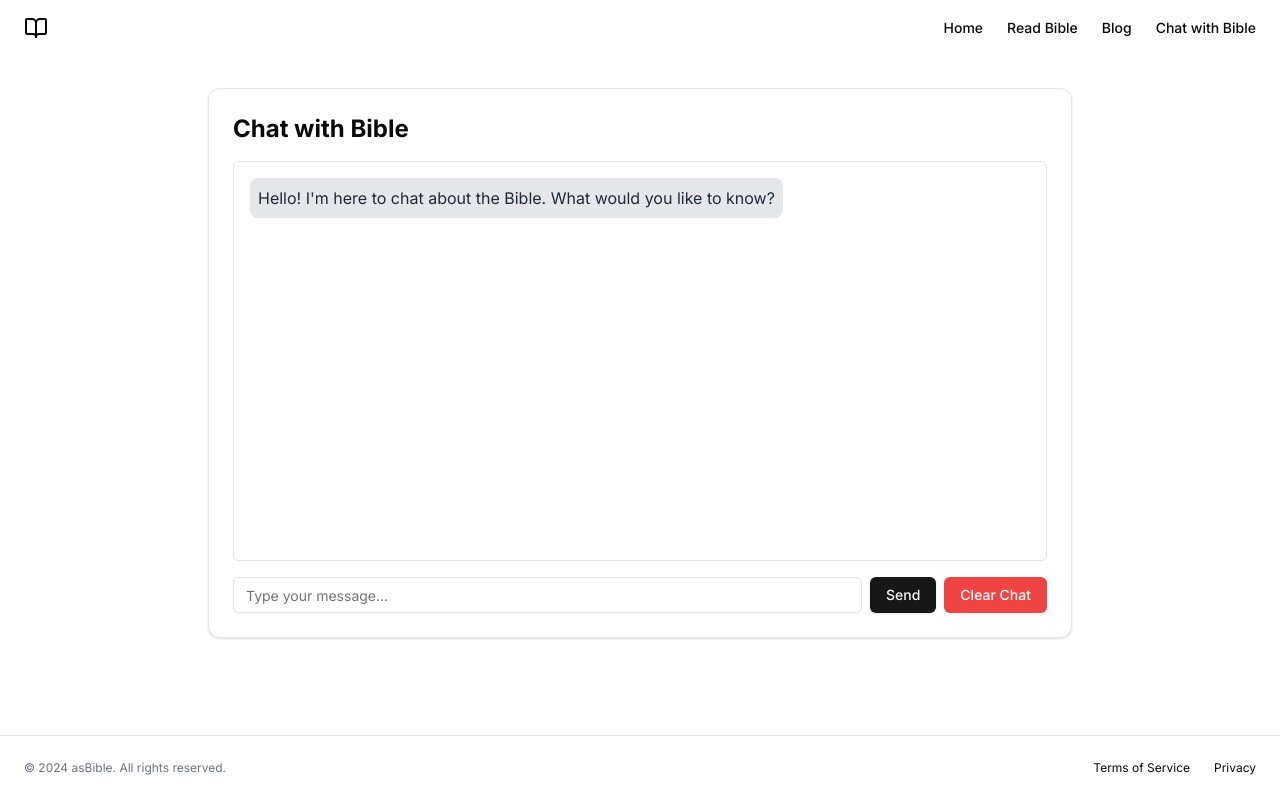
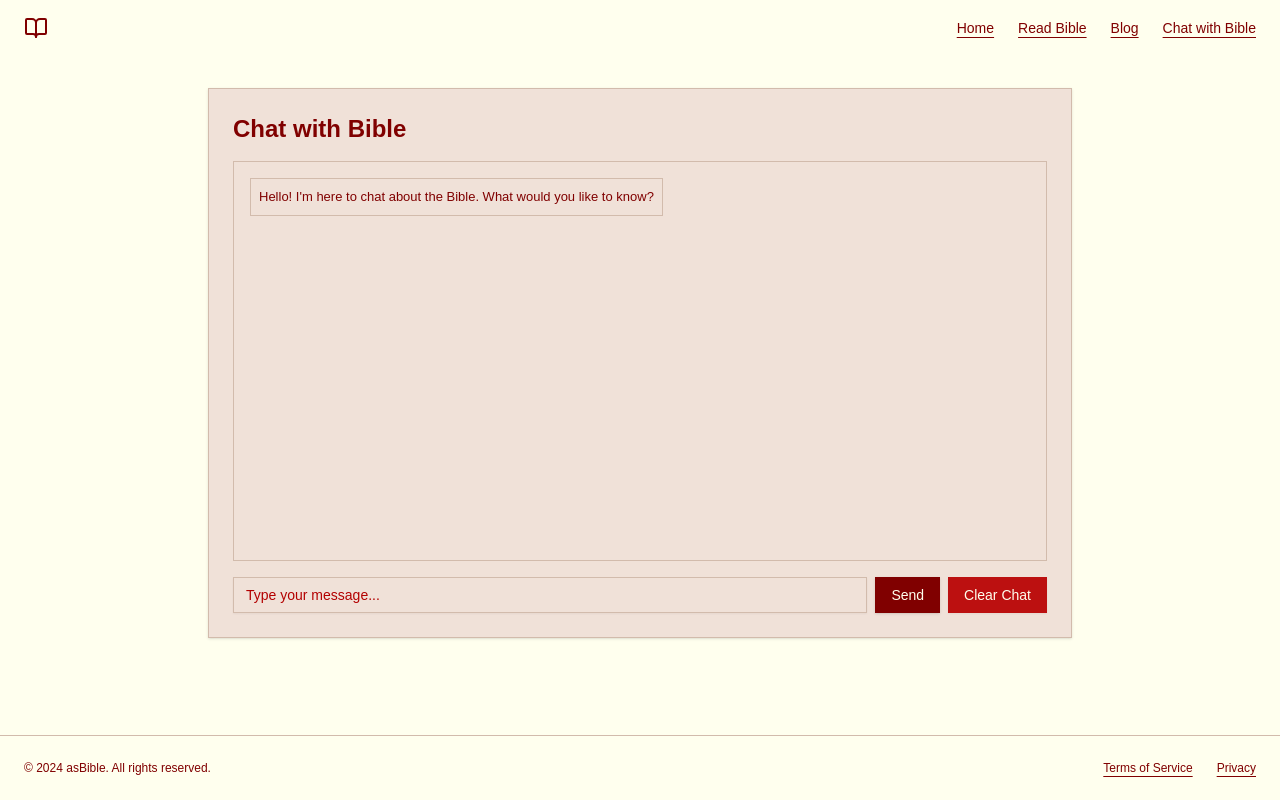
Before and after one commit to haikukoten/bible-app, a Next.js app: page /chat in a window 1280 px wide. Built offline with nearby package versions, Linux system fonts and the light colour scheme; no server answers.

Commit message:
chore: Apply 4chan aesthetic and adjust spacing

```diff
--- a/app/bible/page.tsx
+++ b/app/bible/page.tsx
@@ -125,14 +125,14 @@ export default function BiblePage() {
 
   return (
     <>
-      <section className="w-full py-12 md:py-24 lg:py-32">
+      <section className="w-full py-4 md:py-6 lg:py-8">
         <div className="container px-4 md:px-6">
           <div className="flex flex-col items-center space-y-4 text-center">
             <div className="space-y-2">
               <h1 className="text-3xl font-bold tracking-tighter sm:text-4xl md:text-5xl lg:text-6xl/none">
                 Bible
               </h1>
-              <p className="mx-auto max-w-[700px] text-gray-500 md:text-xl dark:text-gray-400">
+              <p className="mx-auto max-w-[700px] md:text-xl">
                 Search and read the scriptures.
               </p>
             </div>
@@ -192,7 +192,7 @@ export default function BiblePage() {
       </section>
 
       {/* Bible Content */}
-      <section className="w-full py-12 md:py-24 lg:py-32 bg-gray-100 dark:bg-gray-800">
+      <section className="w-full py-4 md:py-6 lg:py-8">
         <div className="container px-4 md:px-6">
           <Card className="w-full max-w-3xl mx-auto">
             <CardHeader className="flex flex-col space-y-4 md:flex-row md:space-y-0 md:items-center md:justify-between">
@@ -250,7 +250,7 @@ export default function BiblePage() {
           isOpen={isChapterModalOpen}
           onRequestClose={() => setIsChapterModalOpen(false)}
           contentLabel="Select Chapter"
-          className="bg-white p-4 rounded shadow-lg max-w-xs mx-auto"
+          className="p-4 rounded shadow-lg max-w-xs mx-auto bg-card text-card-foreground"
           overlayClassName="fixed inset-0 bg-black bg-opacity-50 flex items-center justify-center"
         >
           <h2 className="text-lg font-semibold mb-4">Select Chapter for {book}</h2>
--- a/app/blog/[slug]/page.tsx
+++ b/app/blog/[slug]/page.tsx
@@ -15,7 +15,7 @@ const options = {
     [MARKS.ITALIC]: (text: ReactNode) => <em className="italic">{text}</em>,
     [MARKS.UNDERLINE]: (text: ReactNode) => <u>{text}</u>,
     [MARKS.CODE]: (text: ReactNode) => (
-      <code className="font-mono bg-gray-100 p-1 rounded">{text}</code>
+      <code className="font-mono p-1">{text}</code>
     ),
   },
   renderNode: {
@@ -128,7 +128,7 @@ export default async function BlogPostPage({
   const content = article?.content as unknown as Document;
 
   return (
-    <main className="flex min-h-screen flex-col items-center justify-between p-6 md:p-24 bg-white">
+    <main className="flex min-h-screen flex-col items-center justify-between p-6 md:p-24">
       <section className="w-full max-w-3xl">
         <div className="space-y-12">
           {/* Go Back Button */}
@@ -142,7 +142,7 @@ export default async function BlogPostPage({
             <h1 className="text-3xl md:text-4xl font-bold tracking-tighter sm:text-5xl">
               {article?.title}
             </h1>
-            <p className="text-zinc-500 text-sm md:text-base/relaxed lg:text-base/relaxed xl:text-xl/relaxed dark:text-zinc-400">
+            <p className="text-sm md:text-base/relaxed lg:text-base/relaxed xl:text-xl/relaxed">
               {article?.excerpt}
             </p>
           </div>
--- a/app/blog/page.tsx
+++ b/app/blog/page.tsx
@@ -52,7 +52,7 @@ export default function BlogPage() {
   }
 
   return (
-    <main className="flex min-h-screen flex-col items-center justify-between p-6 md:p-24 bg-white">
+    <main className="flex min-h-screen flex-col items-center justify-between p-6 md:p-24">
       <section className="w-full pt-12">
         <div className="mx-auto container space-y-6 md:space-y-12 px-4 md:px-6">
           <div className="flex flex-col items-center justify-center space-y-4 text-center">
@@ -60,7 +60,7 @@ export default function BlogPage() {
               <h1 className="text-2xl md:text-3xl font-bold tracking-tighter sm:text-4xl md:text-5xl">
                 Welcome to the Blog
               </h1>
-              <p className="max-w-[900px] text-zinc-500 text-sm md:text-xl/relaxed lg:text-base/relaxed xl:text-xl/relaxed dark:text-zinc-400">
+              <p className="max-w-[900px] text-sm md:text-xl/relaxed lg:text-base/relaxed xl:text-xl/relaxed">
                 Explore thought-provoking articles on faith, spirituality, and more.
               </p>
             </div>
@@ -85,11 +85,11 @@ export default function BlogPage() {
                           {post.title}
                         </h3>
                       </Link>
-                      <p className="text-sm md:text-base text-zinc-500 mt-2 md:mt-4 mb-1 md:mb-2 dark:text-zinc-400">
+                      <p className="text-sm md:text-base mt-2 md:mt-4 mb-1 md:mb-2 border-b pb-2">
                         {post.excerpt}
                       </p>
                       {post.publishedDate && (
-                        <p className="text-xs md:text-sm text-zinc-600 mt-1 md:mt-2 mb-1 md:mb-2 font-bold dark:text-zinc-400">
+                        <p className="text-xs md:text-sm mt-1 md:mt-2 mb-1 md:mb-2 font-bold">
                           Published on: {new Date(post.publishedDate).toLocaleDateString()}
                         </p>
                       )}
--- a/app/chat/page.tsx
+++ b/app/chat/page.tsx
@@ -89,7 +89,7 @@ export default function ChatWithBible() {
           <ScrollArea className="h-[400px] mb-4 p-4 border rounded-md">
             {messages.map((message, index) => (
               <div key={index} className={`mb-4 ${message.role === 'user' ? 'text-right' : 'text-left'}`}>
-                <div className={`inline-block p-2 rounded-lg ${message.role === 'user' ? 'bg-blue-500 text-white' : 'bg-gray-200 text-gray-800'}`}>
+                <div className={`inline-block p-2 border ${message.role === 'user' ? 'bg-background text-foreground' : 'bg-card text-card-foreground'}`}>
                   {message.content}
                 </div>
               </div>
--- a/app/globals.css
+++ b/app/globals.css
@@ -1,20 +1,6 @@
 @tailwind base;
 @tailwind components;
 @tailwind utilities;
-
-:root {
-  --foreground-rgb: 0, 0, 0;
-  --background-start-rgb: 214, 219, 220;
-  --background-end-rgb: 255, 255, 255;
-}
-
-@media (prefers-color-scheme: dark) {
-  :root {
-    --foreground-rgb: 255, 255, 255;
-    --background-start-rgb: 0, 0, 0;
-    --background-end-rgb: 0, 0, 0;
-  }
-}
 
 @layer utilities {
   .text-balance {
@@ -24,57 +10,38 @@
 
 @layer base {
   :root {
-    --background: 0 0% 100%;
-    --foreground: 0 0% 3.9%;
-    --card: 0 0% 100%;
-    --card-foreground: 0 0% 3.9%;
-    --popover: 0 0% 100%;
-    --popover-foreground: 0 0% 3.9%;
-    --primary: 0 0% 9%;
-    --primary-foreground: 0 0% 98%;
-    --secondary: 0 0% 96.1%;
-    --secondary-foreground: 0 0% 9%;
-    --muted: 0 0% 96.1%;
-    --muted-foreground: 0 0% 45.1%;
-    --accent: 0 0% 96.1%;
-    --accent-foreground: 0 0% 9%;
-    --destructive: 0 84.2% 60.2%;
-    --destructive-foreground: 0 0% 98%;
-    --border: 0 0% 89.8%;
-    --input: 0 0% 89.8%;
-    --ring: 0 0% 3.9%;
-    --chart-1: 12 76% 61%;
-    --chart-2: 173 58% 39%;
-    --chart-3: 197 37% 24%;
-    --chart-4: 43 74% 66%;
-    --chart-5: 27 87% 67%;
-    --radius: 0.5rem;
-  }
-  .dark {
-    --background: 0 0% 3.9%;
-    --foreground: 0 0% 98%;
-    --card: 0 0% 3.9%;
-    --card-foreground: 0 0% 98%;
-    --popover: 0 0% 3.9%;
-    --popover-foreground: 0 0% 98%;
-    --primary: 0 0% 98%;
-    --primary-foreground: 0 0% 9%;
-    --secondary: 0 0% 14.9%;
-    --secondary-foreground: 0 0% 98%;
-    --muted: 0 0% 14.9%;
-    --muted-foreground: 0 0% 63.9%;
-    --accent: 0 0% 14.9%;
-    --accent-foreground: 0 0% 98%;
-    --destructive: 0 62.8% 30.6%;
-    --destructive-foreground: 0 0% 98%;
-    --border: 0 0% 14.9%;
-    --input: 0 0% 14.9%;
-    --ring: 0 0% 83.1%;
-    --chart-1: 220 70% 50%;
-    --chart-2: 160 60% 45%;
-    --chart-3: 30 80% 55%;
-    --chart-4: 280 65% 60%;
-    --chart-5: 340 75% 55%;
+    /* 4chan palette */
+    /* #FFFFEE background */
+    --background: 60 100% 96.7%;
+    /* #800000 foreground text */
+    --foreground: 0 100% 25.1%;
+    /* #F0E0D6 card/box bg */
+    --card: 23 46% 89.4%;
+    --card-foreground: 0 100% 25.1%;
+    --popover: 23 46% 89.4%;
+    --popover-foreground: 0 100% 25.1%;
+    /* primary = maroon */
+    --primary: 0 100% 25.1%;
+    --primary-foreground: 60 100% 96.7%;
+    /* secondary = slightly darker cream */
+    --secondary: 23 46% 89.4%;
+    --secondary-foreground: 0 100% 25.1%;
+    --muted: 23 46% 89.4%;
+    --muted-foreground: 0 100% 35%;
+    --accent: 23 46% 84%;
+    --accent-foreground: 0 100% 25.1%;
+    --destructive: 0 84.2% 40%;
+    --destructive-foreground: 60 100% 96.7%;
+    /* borders = darker tan */
+    --border: 23 30% 75%;
+    --input: 23 30% 75%;
+    --ring: 0 100% 25.1%;
+    --chart-1: 0 100% 25.1%;
+    --chart-2: 23 46% 70%;
+    --chart-3: 0 60% 40%;
+    --chart-4: 23 60% 60%;
+    --chart-5: 0 80% 35%;
+    --radius: 0px;
   }
 }
 
@@ -84,5 +51,17 @@
   }
   body {
     @apply bg-background text-foreground;
+    font-family: arial, helvetica, sans-serif;
+    font-size: 13px;
+  }
+  a {
+    color: #800000;
+    text-decoration: underline;
+  }
+  a:hover {
+    color: #e00000;
+  }
+  hr {
+    border-color: hsl(23 30% 75%);
   }
 }
--- a/app/layout.tsx
+++ b/app/layout.tsx
@@ -1,11 +1,9 @@
 // app/layout.tsx
 import './globals.css';
-import { Inter } from 'next/font/google';
 import ClientNavbar from '@/components/ClientNavbar'; // Import the Client Navbar
 import Link from 'next/link';
 import Script from 'next/script'; // Import the Next.js Script component
-
-const inter = Inter({ subsets: ['latin'] });
+// Inter font removed for raw 4chan aesthetic
 
 const siteUrl =
   process.env.NEXT_PUBLIC_SITE_URL ?? 'https://asbible.com';
@@ -38,14 +36,14 @@ export default function RootLayout({
           `}
         </Script>
       </head>
-      <body className={inter.className}>
+      <body>
         <div className="flex flex-col min-h-screen bg-background">
           <ClientNavbar /> {/* Use the Client Component here */}
           <main className="flex-1 w-full max-w-7xl mx-auto">
             {children}
           </main>
           <footer className="flex flex-col gap-2 sm:flex-row py-6 w-full shrink-0 items-center px-4 md:px-6 border-t max-w-7xl mx-auto">
-            <p className="text-xs text-gray-500 dark:text-gray-400">© 2024 asBible. All rights reserved.</p>
+            <p className="text-xs">© 2024 asBible. All rights reserved.</p>
             <nav className="sm:ml-auto flex gap-4 sm:gap-6">
               <Link className="text-xs hover:underline underline-offset-4" href="#">
                 Terms of Service
--- a/tailwind.config.ts
+++ b/tailwind.config.ts
@@ -14,9 +14,14 @@ const config: Config = {
 				'gradient-conic': 'conic-gradient(from 180deg at 50% 50%, var(--tw-gradient-stops))'
 			},
 			borderRadius: {
-  			lg: 'var(--radius)',
-  			md: 'calc(var(--radius) - 2px)',
-  			sm: 'calc(var(--radius) - 4px)'
+				lg: '0',
+				md: '0',
+				sm: '0',
+				xl: '0',
+				'2xl': '0',
+				'3xl': '0',
+				full: '0',
+				DEFAULT: '0'
 			},
 			colors: {
 				background: 'hsl(var(--background))',
```
Also changed, not shown: app/page.tsx (+6 -6 lines). Lines whose indentation alone changed are shown as unchanged.
